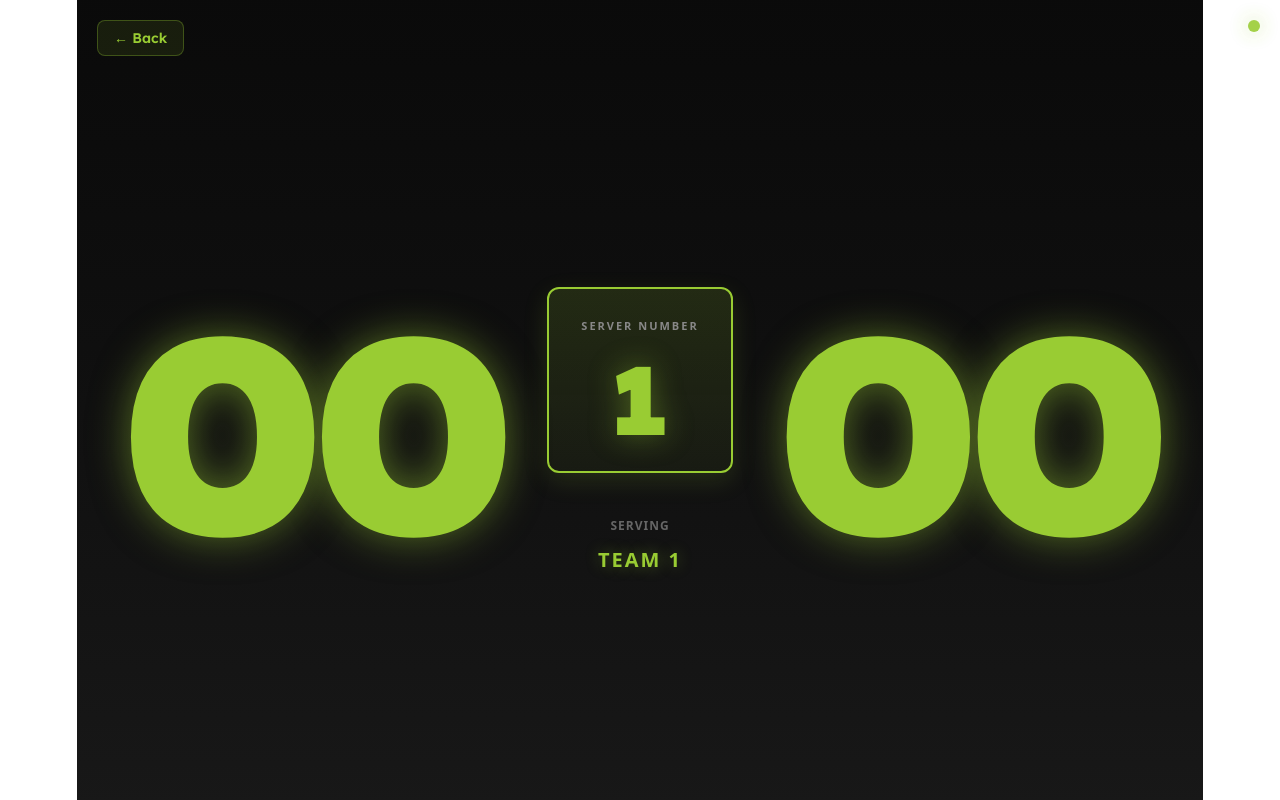
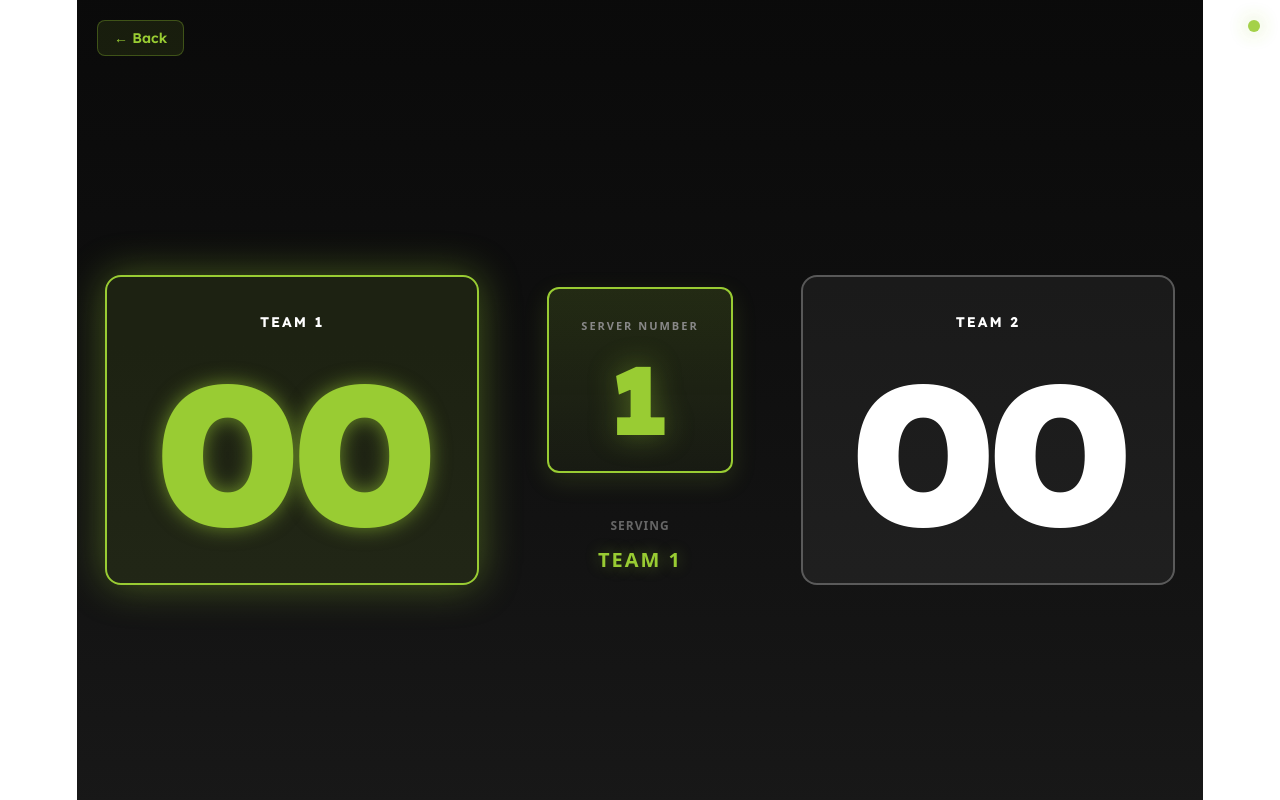
Before and after one commit to AyvanL/PickaScorer, a React (Vite) app: page /display in a window 1280 px wide. Built offline with nearby package versions, Linux system fonts and the light colour scheme; no server answers.

Commit message:
add: box on score and make glowing effects

```diff
--- a/src/display.css
+++ b/src/display.css
@@ -92,24 +92,58 @@
   border: none;
   aspect-ratio: auto;
   height: 100%;
+  transition: all 300ms ease;
 }
 
 .score-section.team1 {
   text-align: right;
+  padding-right: 40px;
 }
 
 .score-section.team2 {
   text-align: left;
+  padding-left: 40px;
+}
+
+.score-box {
+  background: rgba(100, 100, 100, 0.15);
+  border: 2px solid rgba(180, 180, 180, 0.4);
+  border-radius: 16px;
+  padding: 32px 48px;
+  display: flex;
+  flex-direction: column;
+  align-items: center;
+  gap: 16px;
+  transition: all 300ms ease;
+}
+
+.score-section.is-serving .score-box {
+  border-color: #99CC33;
+  background: rgba(153, 204, 51, 0.1);
+  box-shadow: 0 0 40px rgba(153, 204, 51, 0.4);
+}
+
+.score-section.is-serving .large-score {
+  color: #99CC33;
+  text-shadow: 0 0 20px rgba(153, 204, 51, 0.6);
+}
+
+.team-label {
+  font-size: 14px;
+  letter-spacing: 2px;
+  color: #FFFFFF;
+  text-transform: uppercase;
+  font-weight: 700;
+  font-family: 'Lexend', sans-serif;
 }
 
 .large-score {
-  font-size: clamp(100px, 30vw, 280px);
+  font-size: clamp(80px, 20vw, 200px);
   font-weight: 900;
-  color: #99CC33;
+  color: #FFFFFF;
   font-family: 'Lexend', sans-serif;
-  letter-spacing: -12px;
+  letter-spacing: -8px;
   line-height: 1;
-  text-shadow: 0 0 40px rgba(153, 204, 51, 0.5);
 }
 
 .center-section {
--- a/src/pages/Display.tsx
+++ b/src/pages/Display.tsx
@@ -77,8 +77,11 @@ export default function Display() {
       <div className="status-indicator"></div>
 
       {/* Team 1 Score */}
-      <div className="score-section team1">
-        <div className="large-score">{String(team1Score).padStart(2, '0')}</div>
+      <div className={`score-section team1 ${servingTeam === 1 ? 'is-serving' : ''}`}>
+        <div className="score-box">
+          <div className="team-label">TEAM 1</div>
+          <div className="large-score">{String(team1Score).padStart(2, '0')}</div>
+        </div>
       </div>
 
       {/* Center Section */}
@@ -97,8 +100,11 @@ export default function Display() {
       </div>
 
       {/* Team 2 Score */}
-      <div className="score-section team2">
-        <div className="large-score">{String(team2Score).padStart(2, '0')}</div>
+      <div className={`score-section team2 ${servingTeam === 2 ? 'is-serving' : ''}`}>
+        <div className="score-box">
+          <div className="team-label">TEAM 2</div>
+          <div className="large-score">{String(team2Score).padStart(2, '0')}</div>
+        </div>
       </div>
     </div>
   )
```
